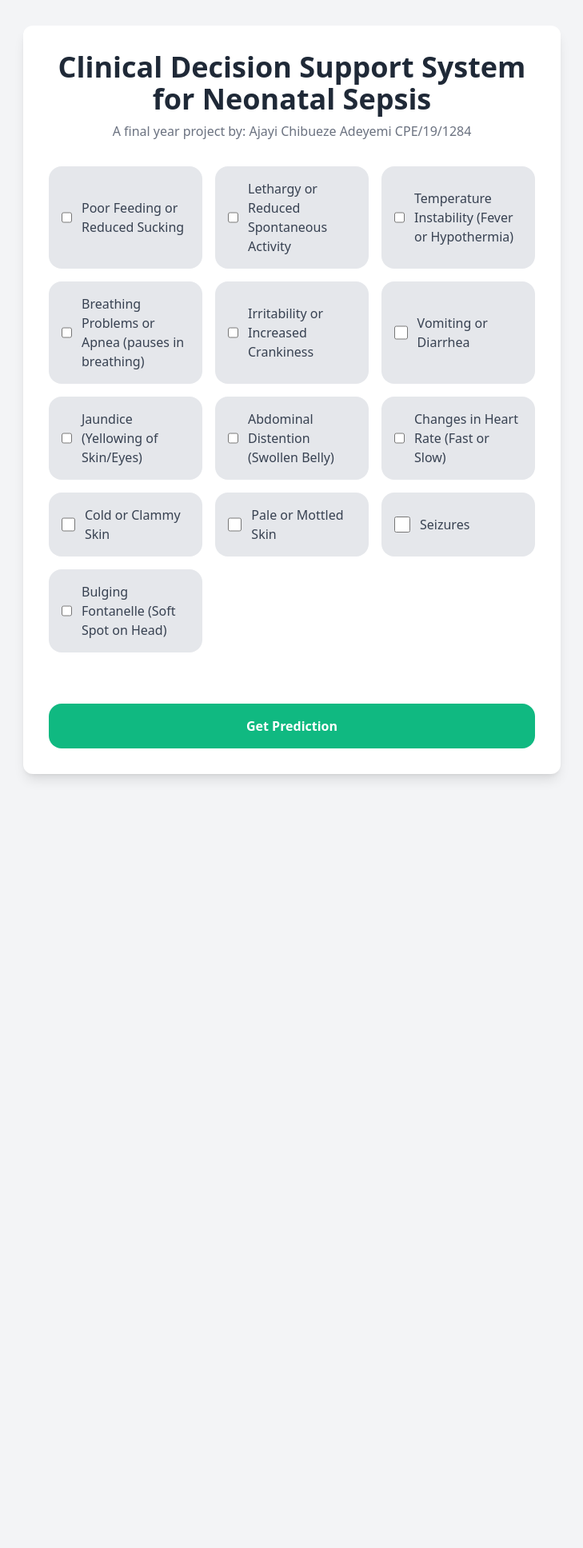
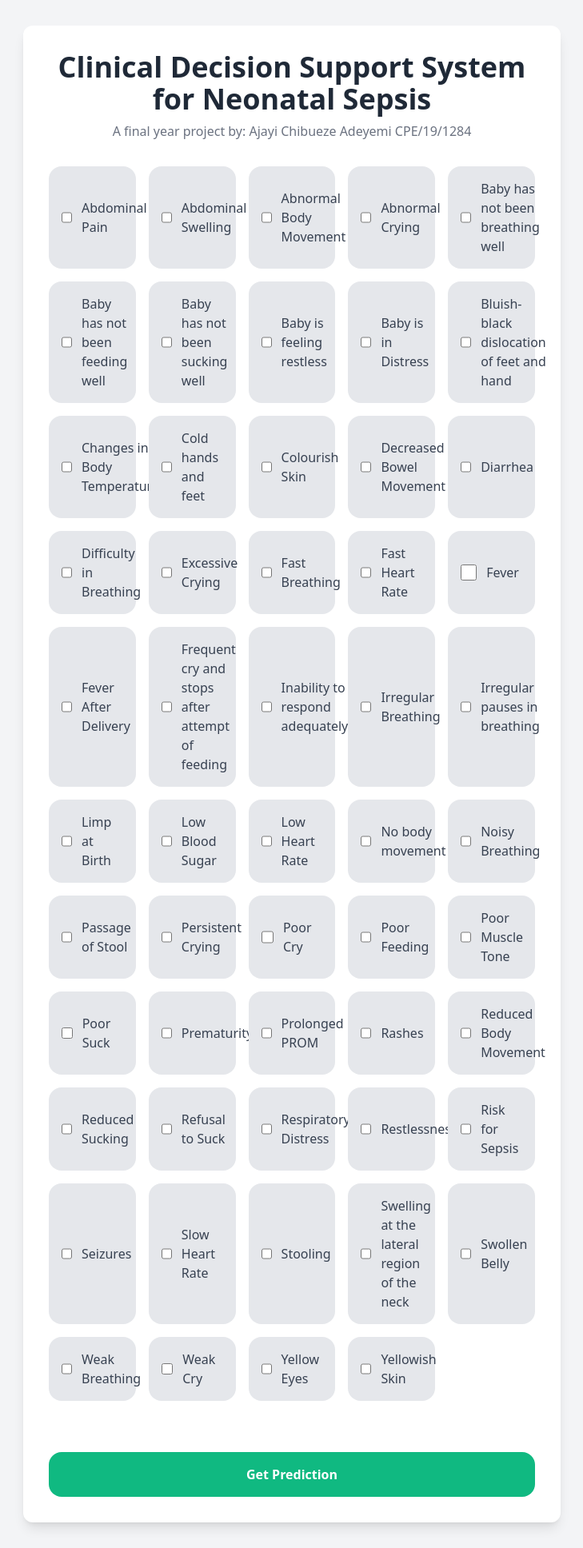
Before and after one commit to Chibueze-Adeyemi-Ajayi/neonatal-sepsis-cdss, a Flask app: page / in a window 1280 px wide. Shown: the whole page at 80% size, without its empty margins (275-1004 px from the left). Before the commit the page ends 975 px from the top, so only its background shows below. Run offline with Flask 3, Linux system fonts and the light colour scheme; parts of the project's set-up code (start-up, migrations or seed data) failed here and were passed over; some libraries are stand-ins or nearby versions.

Commit message:
symptoms

```diff
--- a/app.py
+++ b/app.py
@@ -117,6 +117,8 @@ def diagnose():
 
         predictions = rf_model.predict(stacked_symptoms)
 
+        print(predictions)
+
         if (rf_model == None):
             return jsonify({'error': 'Model not loaded.'}), 404
 
--- a/templates/index.html
+++ b/templates/index.html
@@ -86,19 +86,60 @@
         const App = () => {
             // List of all unique symptoms extracted from the provided dataset
             const allSymptoms = [
-                "Poor Feeding or Reduced Sucking",
-                "Lethargy or Reduced Spontaneous Activity",
-                "Temperature Instability (Fever or Hypothermia)",
-                "Breathing Problems or Apnea (pauses in breathing)",
-                "Irritability or Increased Crankiness",
-                "Vomiting or Diarrhea",
-                "Jaundice (Yellowing of Skin/Eyes)",
-                "Abdominal Distention (Swollen Belly)",
-                "Changes in Heart Rate (Fast or Slow)",
-                "Cold or Clammy Skin",
-                "Pale or Mottled Skin",
+                "Abdominal Pain",
+                "Abdominal Swelling",
+                "Abnormal Body Movement",
+                "Abnormal Crying",
+                "Baby has not been breathing well",
+                "Baby has not been feeding well",
+                "Baby has not been sucking well",
+                "Baby is feeling restless",
+                "Baby is in Distress",
+                "Bluish-black dislocation of feet and hand",
+                "Changes in Body Temperature",
+                "Cold hands and feet",
+                "Colourish Skin",
+                "Decreased Bowel Movement",
+                "Diarrhea",
+                "Difficulty in Breathing",
+                "Excessive Crying",
+                "Fast Breathing",
+                "Fast Heart Rate",
+                "Fever",
+                "Fever After Delivery",
+                "Frequent cry and stops after attempt of feeding",
+                "Inability to respond adequately",
+                "Irregular Breathing",
+                "Irregular pauses in breathing",
+                "Limp at Birth",
+                "Low Blood Sugar",
+                "Low Heart Rate",
+                "No body movement",
+                "Noisy Breathing",
+                "Passage of Stool",
+                "Persistent Crying",
+                "Poor Cry",
+                "Poor Feeding",
+                "Poor Muscle Tone",
+                "Poor Suck",
+                "Prematurity",
+                "Prolonged PROM",
+                "Rashes",
+                "Reduced Body Movement",
+                "Reduced Sucking",
+                "Refusal to Suck",
+                "Respiratory Distress",
+                "Restlessness",
+                "Risk for Sepsis",
                 "Seizures",
-                "Bulging Fontanelle (Soft Spot on Head)"
+                "Slow Heart Rate",
+                "Stooling",
+                "Swelling at the lateral region of the neck",
+                "Swollen Belly",
+                "Weak Breathing",
+                "Weak Cry",
+                "Yellow Eyes",
+                "Yellowish Skin"
             ];
 
             // State to hold the currently selected symptoms
@@ -200,7 +241,7 @@
                         </p>
                     </div>
 
-                        <div className="grid grid-cols-1 sm:grid-cols-2 md:grid-cols-3 gap-4 mb-8">
+                        <div className="grid grid-cols-1 sm:grid-cols-3 md:grid-cols-5 gap-4 mb-8">
                             {allSymptoms.map((symptom, index) => (
                                 <div key={index} className="symptom-item flex flex-row space-x-3">
                                     <input
```
